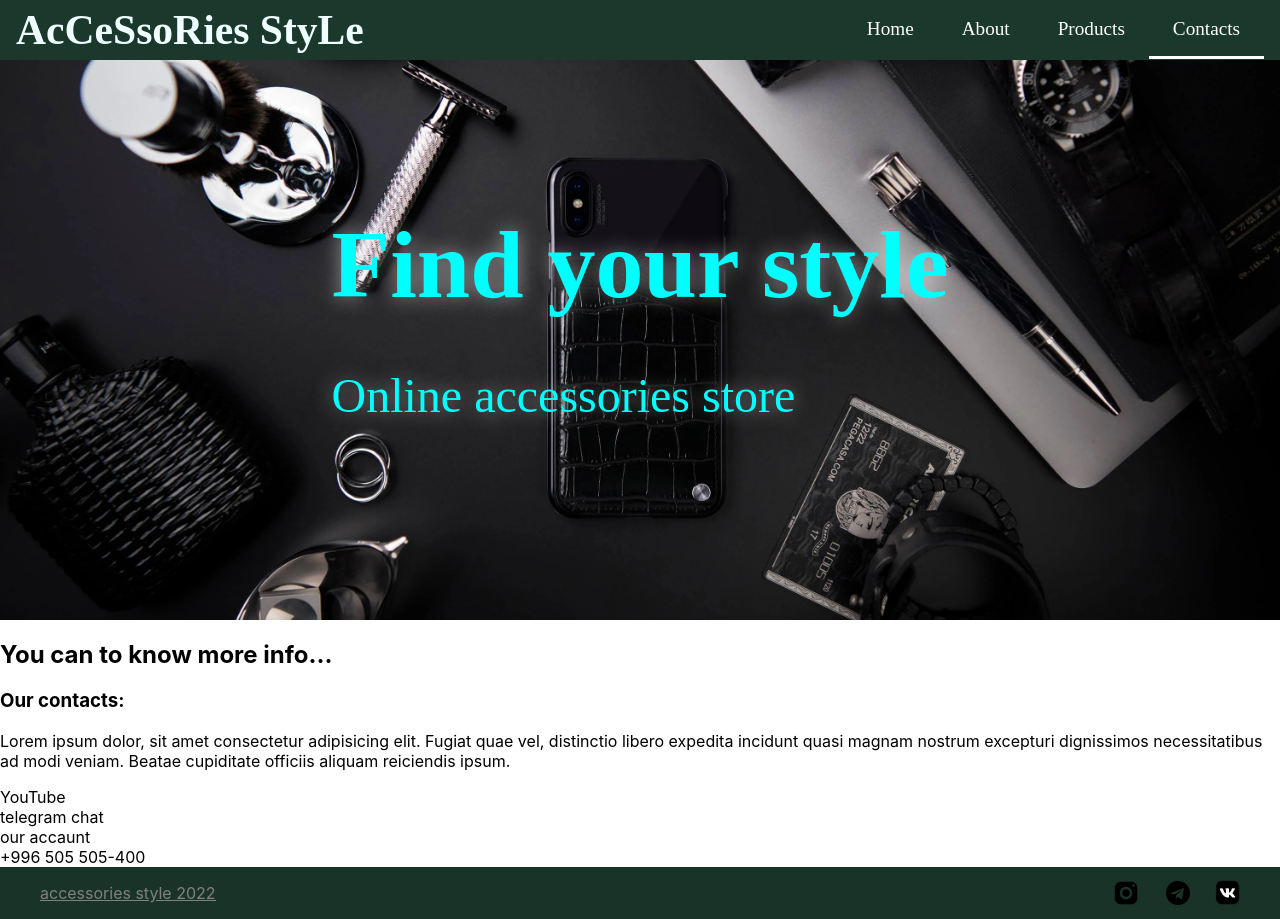
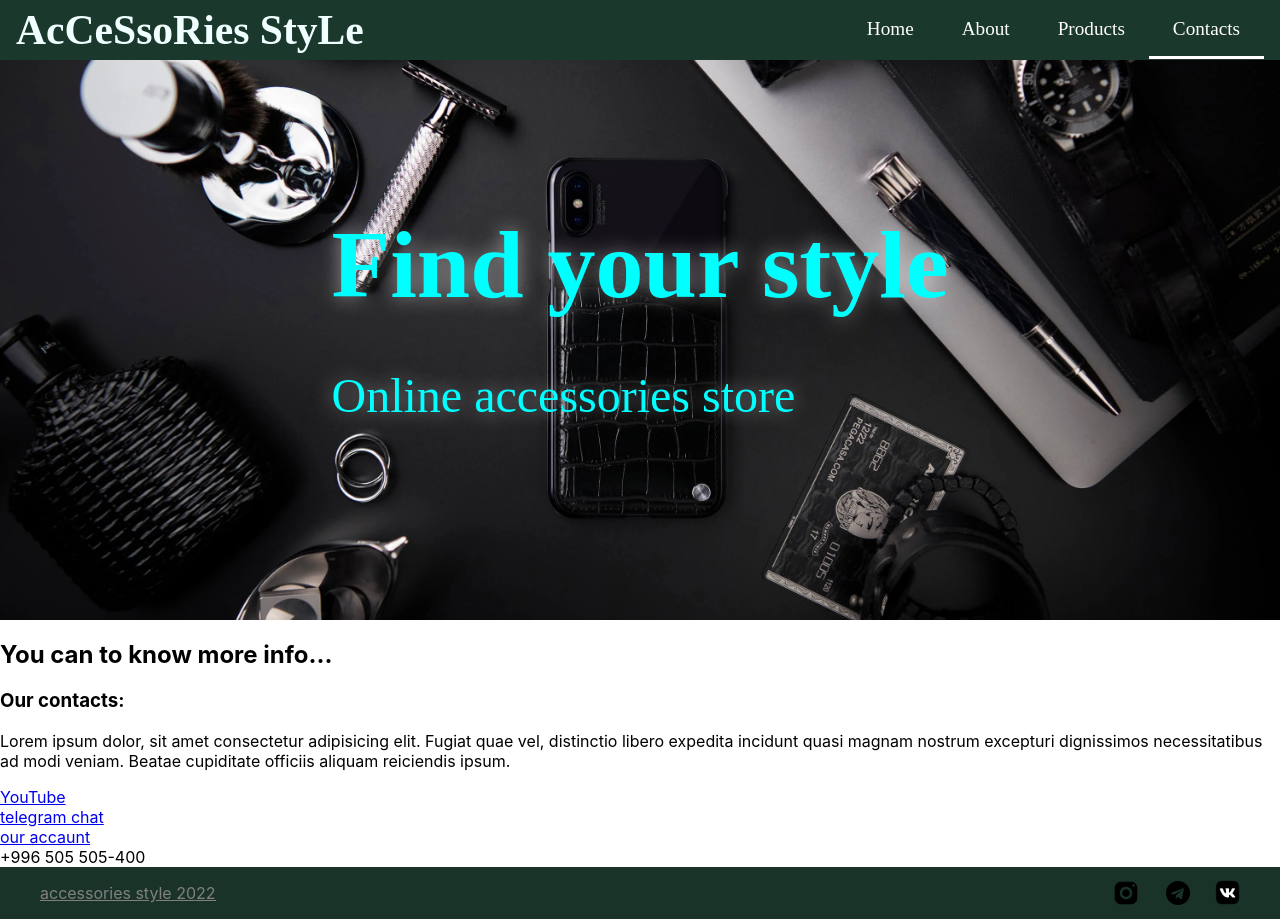
Before and after one commit to gaparovaziz/diploma, a React (Create React App) app: page /contacts in a window 1280 px wide. Built offline with nearby package versions, Linux system fonts and the light colour scheme; a web font is replaced by a local one.

Commit message:
added hreff fo link in contact section

```diff
--- a/src/pages/About.js
+++ b/src/pages/About.js
@@ -79,7 +79,7 @@ function About() {
             <div className="stick">
                 <div className="d-flex">
                     <input type='text' placeholder='search in google' className="inputGoogle"/>
-                    <button><img src={search} className='search'/></button>
+                    <button><img src={search} className='search' alt='/'/></button>
                 </div>
                 <p>WE ARE IN SOCIAL NETWORKS:</p>
                 <div className="socialNet">
--- a/src/pages/Contact.js
+++ b/src/pages/Contact.js
@@ -9,9 +9,9 @@ function Contacts() {
             Lorem ipsum dolor, sit amet consectetur adipisicing elit. Fugiat quae vel, distinctio libero expedita incidunt quasi magnam nostrum excepturi dignissimos necessitatibus ad modi veniam. Beatae cupiditate officiis aliquam reiciendis ipsum.
             </p>
             <div>
-                <div><a>YouTube</a></div>
-                <div><a>telegram chat</a></div>
-                <div><a>our accaunt</a></div>
+                <div><a href="/">YouTube</a></div>
+                <div><a href="/">telegram chat</a></div>
+                <div><a href="/">our accaunt</a></div>
                 <div>+996 505 505-400</div>
             </div>
         </main>
```
